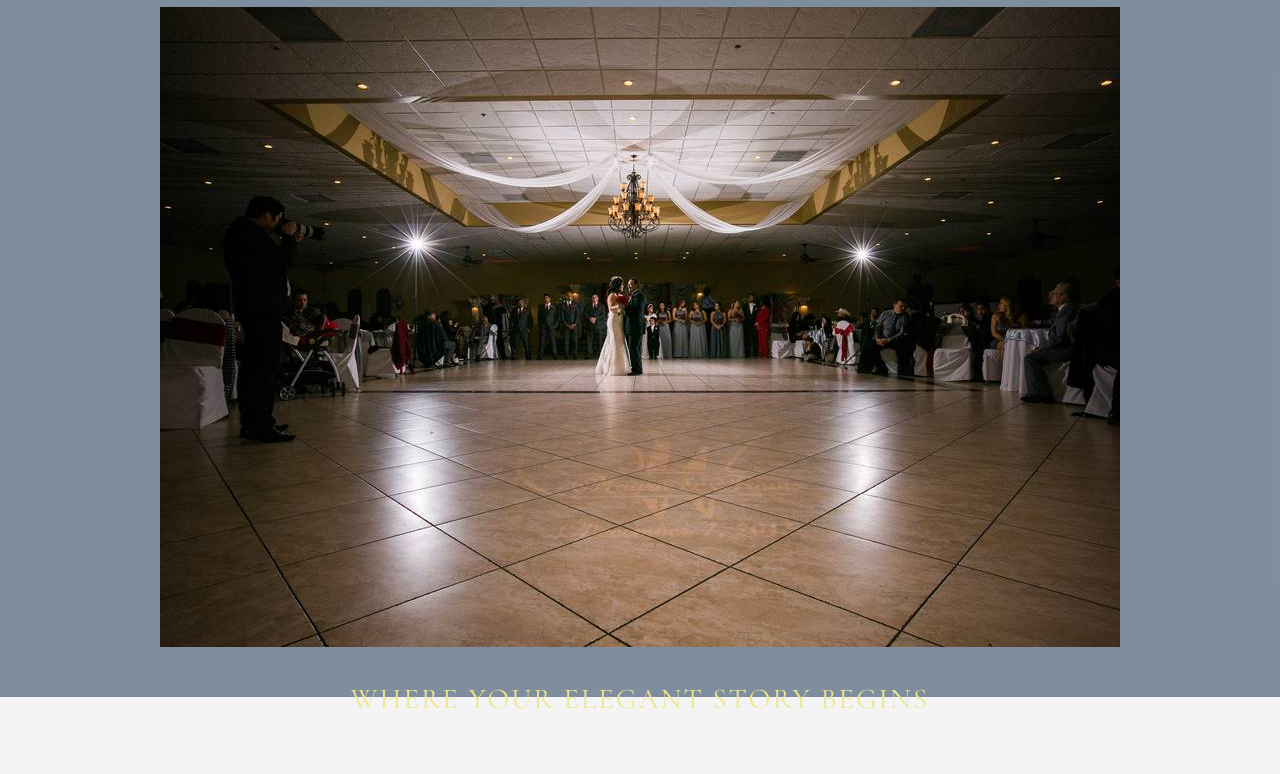
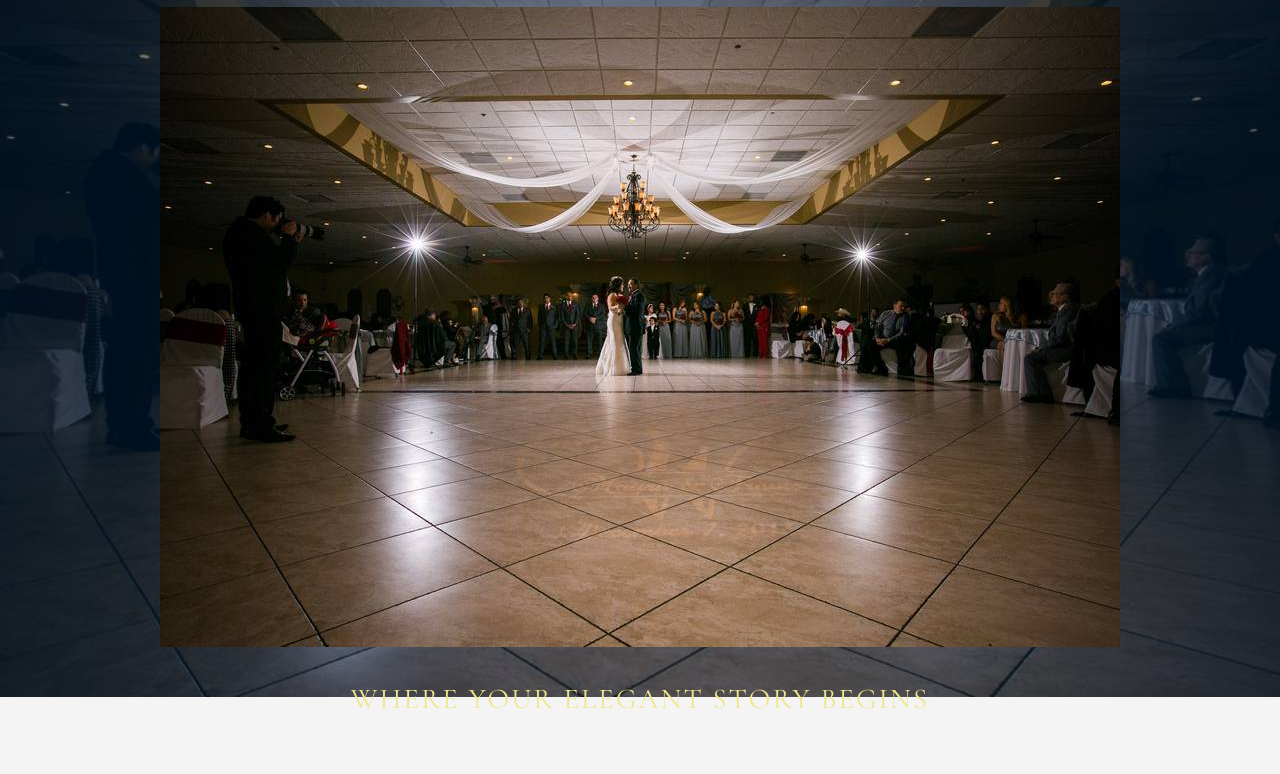
Before and after one commit to LxGraphics88/Banquet-Hall-2, a plain HTML site: page index.html in a window 1280 px wide. Shown: the part 179-953 px from the top of the page. Drawn offline with nearby package versions, Linux system fonts and the light colour scheme; a web font is replaced by a local one.

Commit message:
Restore and update CSS styles for the website

```diff
--- a/style.css
+++ b/style.css
@@ -101,7 +101,7 @@ nav ul li a:hover {
 
 /* --- Hero Section --- */
 .hero {
-    background: url('hall.jpeg') center/cover no-repeat;
+    background: url('images/hall.jpeg') center/cover no-repeat;
     height: 100vh; /* Full viewport height */
     display: flex;
     flex-direction: column;
```
